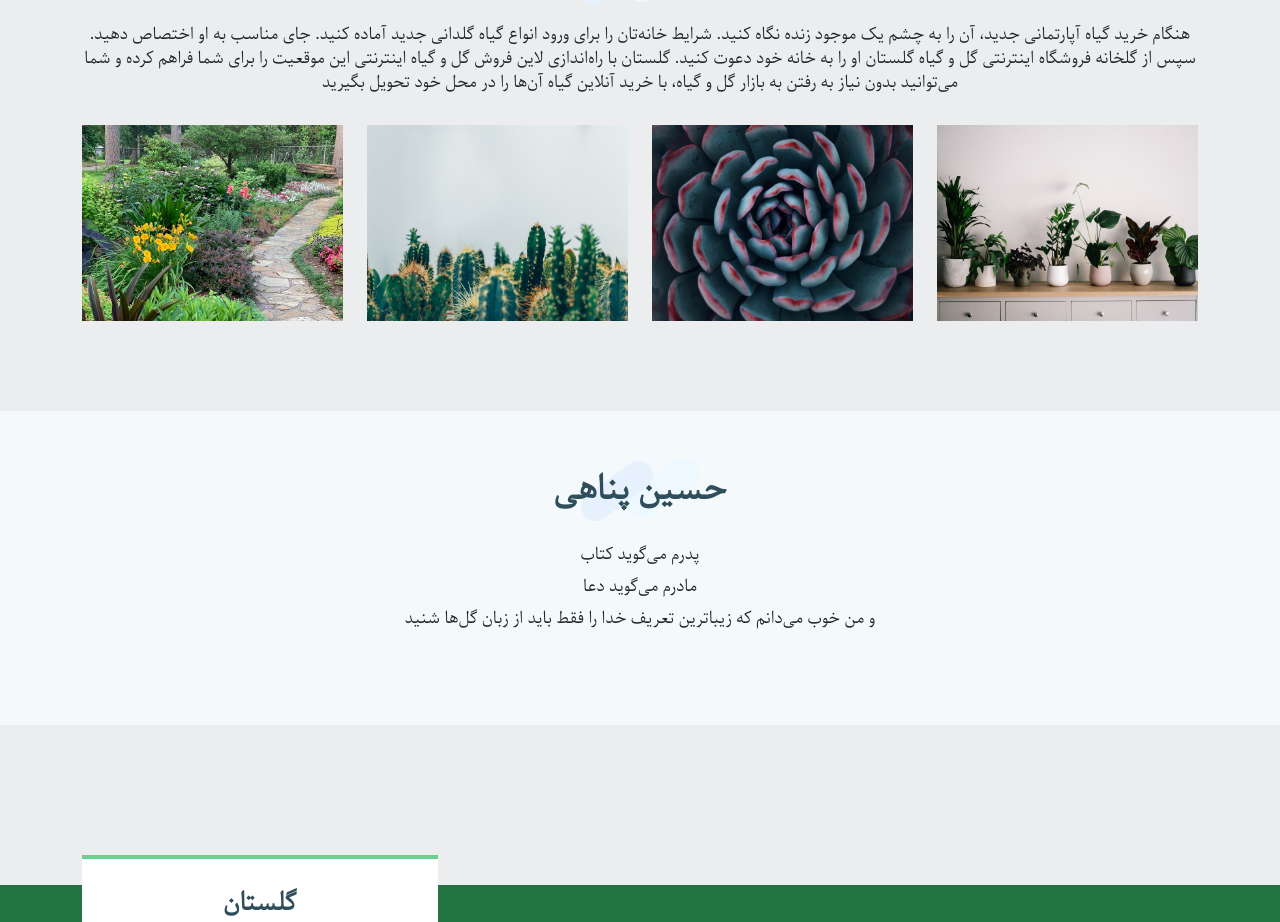
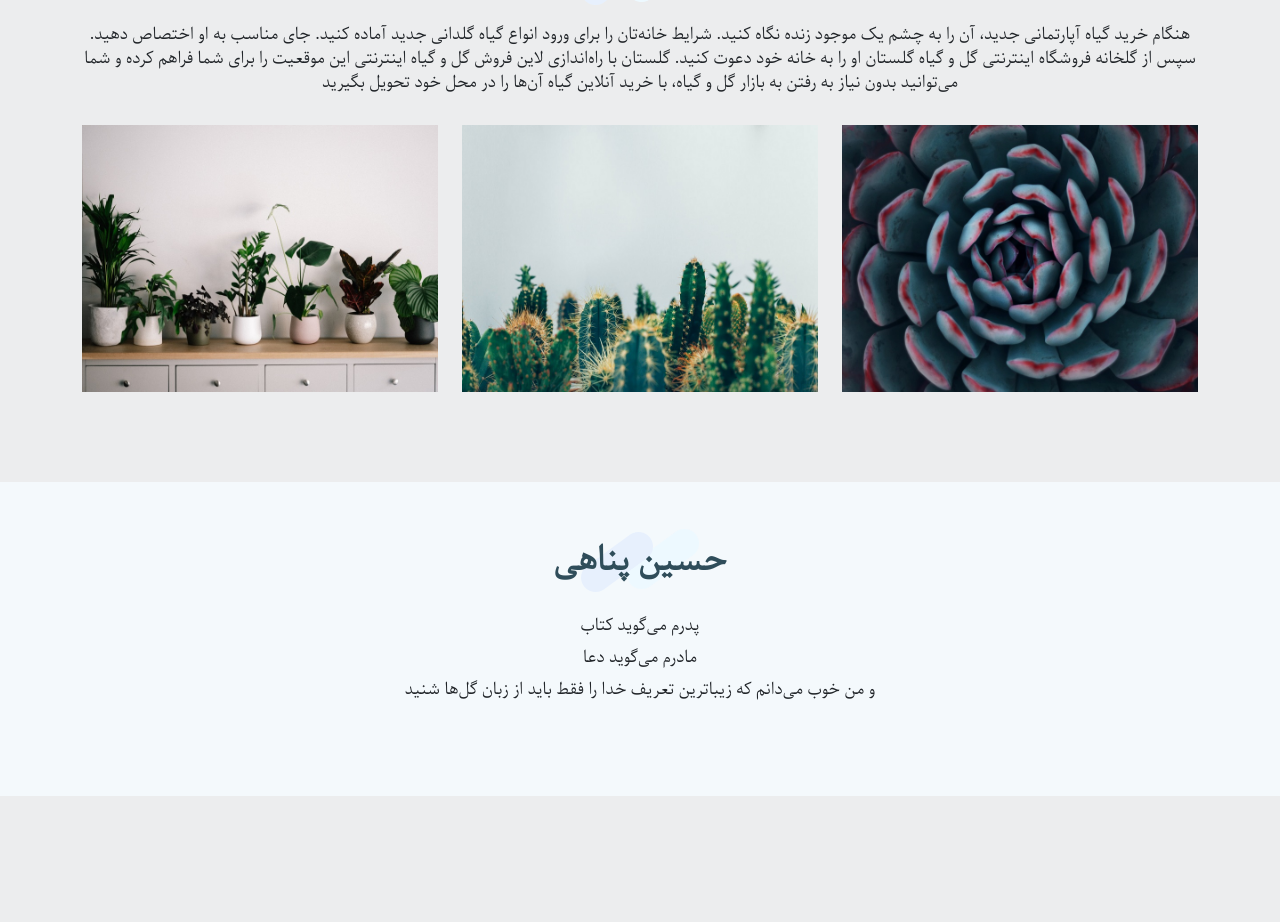
Before and after one commit to soheil-tehi/florist-front, a React (Create React App) app: page / in a window 1280 px wide. Shown: the part 2606-3528 px from the top of the page. Built offline with nearby package versions, Linux system fonts and the light colour scheme; a web font is replaced by a local one.

Commit message:
remove garden from home

```diff
--- a/src/pages/Home.js
+++ b/src/pages/Home.js
@@ -130,12 +130,12 @@ const Home = () => {
                     <i className="bx bxs-shield"></i>
                   </div>
                   <h4 className="title">
-                    <p >ضمانت اصالت و سلامت کالا</p>
+                    <p>ضمانت اصالت و سلامت کالا</p>
                   </h4>
                   <p className="description">
-                    تمامی محصولات  گلستان همراه با پلاکِ مخصوصِ برندِ ما
-                    عرضه خواهند شد و شما میتوانید محصولات فرعی و غیر اصل را توسط
-                    این پلاک تشخیص دهید.
+                    تمامی محصولات گلستان همراه با پلاکِ مخصوصِ برندِ ما عرضه
+                    خواهند شد و شما میتوانید محصولات فرعی و غیر اصل را توسط این
+                    پلاک تشخیص دهید.
                   </p>
                 </div>
               </div>
@@ -153,7 +153,7 @@ const Home = () => {
                     <p>پرداخت در محل</p>
                   </h4>
                   <p className="description">
-                    پرداخت به سفیر  گلستان در محل، به صورت نقدی و یا از طریق
+                    پرداخت به سفیر گلستان در محل، به صورت نقدی و یا از طریق
                     کارت‌خوان.
                   </p>
                 </div>
@@ -172,8 +172,8 @@ const Home = () => {
                     <p>خدمات باغبانی و گیاهان آپارتمانی</p>
                   </h4>
                   <p className="description">
-                    خبر خوب این است که  گلستان بعد از اتمام فرآیند خرید، شما
-                    را تنها نخواهد گذاشت. کارشناسان ما همواره برای پاسخگویی به
+                    خبر خوب این است که گلستان بعد از اتمام فرآیند خرید، شما را
+                    تنها نخواهد گذاشت. کارشناسان ما همواره برای پاسخگویی به
                     سوالات شما عزیزان، آماده به خدمت خواهند بود
                   </p>
                 </div>
@@ -254,8 +254,8 @@ const Home = () => {
               <p>
                 {" "}
                 اگر شما هم نیاز به مشاوره برای گیاهان آپارتماین خود
-                دارید،میتوانید روی متخصصین گل و گیاه گلستان حساب کنید و از
-                خدمات و سرویس‌های ما استفاده کنید
+                دارید،میتوانید روی متخصصین گل و گیاه گلستان حساب کنید و از خدمات
+                و سرویس‌های ما استفاده کنید
               </p>
               <Link className="cta-btn link" to="/contact">
                 ارتباط با پشتیبانی
@@ -276,11 +276,10 @@ const Home = () => {
                 هنگام خرید گیاه آپارتمانی جدید، آن را به چشم یک موجود زنده نگاه
                 کنید. شرایط خانه‌تان را برای ورود انواع گیاه گلدانی جدید آماده
                 کنید. جای مناسب به او اختصاص دهید. سپس از گلخانه فروشگاه
-                اینترنتی گل و گیاه گلستان او را به خانه خود دعوت کنید.
-                گلستان با راه‌اندازی لاین فروش گل و گیاه اینترنتی این موقعیت
-                را برای شما فراهم کرده و شما می‌توانید بدون نیاز به رفتن به
-                بازار گل و گیاه، با خرید آنلاین گیاه آن‌ها را در محل خود تحویل
-                بگیرید
+                اینترنتی گل و گیاه گلستان او را به خانه خود دعوت کنید. گلستان با
+                راه‌اندازی لاین فروش گل و گیاه اینترنتی این موقعیت را برای شما
+                فراهم کرده و شما می‌توانید بدون نیاز به رفتن به بازار گل و گیاه،
+                با خرید آنلاین گیاه آن‌ها را در محل خود تحویل بگیرید
               </p>
             </div>
 
@@ -298,8 +297,35 @@ const Home = () => {
             </div> */}
 
             <div className="row portfolio-container" data-aos="fade-up">
+              {/* House plants */}
+              <div className="col-lg-4 col-md-6 portfolio-item filter-web">
+                <Link to="/plant/HousePlants">
+                  <div className="portfolio-wrap">
+                    <img
+                      src="/images/class/house.jpg"
+                      className="img-fluid"
+                      alt=""
+                    />
+                    <div className="portfolio-links">
+                      <h4 style={{ color: "green" }}>گیاه آپارتمانی</h4>
+                      {/* <a
+                        href="assets/img/portfolio/portfolio-2.jpg"
+                        data-gall="portfolioGallery"
+                        className="venobox"
+                        title="Web 3"
+                      >
+                        <i className="bx bx-plus"></i>
+                      </a>
+                      <a href="portfolio-details.html" title="More Details">
+                        <i className="bx bx-link"></i>
+                      </a> */}
+                    </div>
+                  </div>
+                </Link>
+              </div>
+
               {/* garden plants */}
-
+              {/*
               <div className="col-lg-3 col-md-6 portfolio-item filter-card">
                 <Link to="/plant/GardenPlants">
                   <div className="portfolio-wrap">
@@ -322,13 +348,13 @@ const Home = () => {
                     <a href="portfolio-details.html" title="More Details">
                       <i className="bx bx-link"></i>
                     </a> */}
-                    </div>
+              {/* </div>
                   </div>
                 </Link>
-              </div>
+              </div>  */}
 
               {/* kaktos */}
-              <div className="col-lg-3 col-md-6 portfolio-item filter-app">
+              <div className="col-lg-4 col-md-6 portfolio-item filter-app">
                 <Link to="/plant/kaktos">
                   <div className="portfolio-wrap">
                     <img
@@ -355,7 +381,7 @@ const Home = () => {
               </div>
 
               {/* sakolnet plants */}
-              <div className="col-lg-3 col-md-6 portfolio-item filter-app">
+              <div className="col-lg-4 col-md-6 portfolio-item filter-app">
                 <Link to="/plant/Sakolent">
                   <div className="portfolio-wrap">
                     <img
@@ -370,33 +396,6 @@ const Home = () => {
                       data-gall="portfolioGallery"
                       className="venobox"
                       title="App 2"
-                    >
-                      <i className="bx bx-plus"></i>
-                    </a>
-                    <a href="portfolio-details.html" title="More Details">
-                      <i className="bx bx-link"></i>
-                    </a> */}
-                    </div>
-                  </div>
-                </Link>
-              </div>
-
-              {/* House plants */}
-              <div className="col-lg-3 col-md-6 portfolio-item filter-web">
-                <Link to="/plant/HousePlants">
-                  <div className="portfolio-wrap">
-                    <img
-                      src="/images/class/house.jpg"
-                      className="img-fluid"
-                      alt=""
-                    />
-                    <div className="portfolio-links">
-                      <h4 style={{ color: "green" }}>گیاه آپارتمانی</h4>
-                      {/* <a
-                        href="assets/img/portfolio/portfolio-2.jpg"
-                        data-gall="portfolioGallery"
-                        className="venobox"
-                        title="Web 3"
                     >
                       <i className="bx bx-plus"></i>
                     </a>
@@ -536,11 +535,11 @@ const Home = () => {
               data-aos-delay="100"
             >
               <h2>حسین پناهی</h2>
-              <p style={{lineHeight:2}}>
-                پدرم می‌گوید کتاب<br/>
-                مادرم می‌گوید دعا <br/>
-                و من خوب می‌دانم که زیباترین
-                تعریف خدا را فقط باید از زبان گل‌ها شنید
+              <p style={{ lineHeight: 2 }}>
+                پدرم می‌گوید کتاب
+                <br />
+                مادرم می‌گوید دعا <br />و من خوب می‌دانم که زیباترین تعریف خدا
+                را فقط باید از زبان گل‌ها شنید
               </p>
             </div>
             {/*
```
Lines whose indentation alone changed are shown as unchanged.
